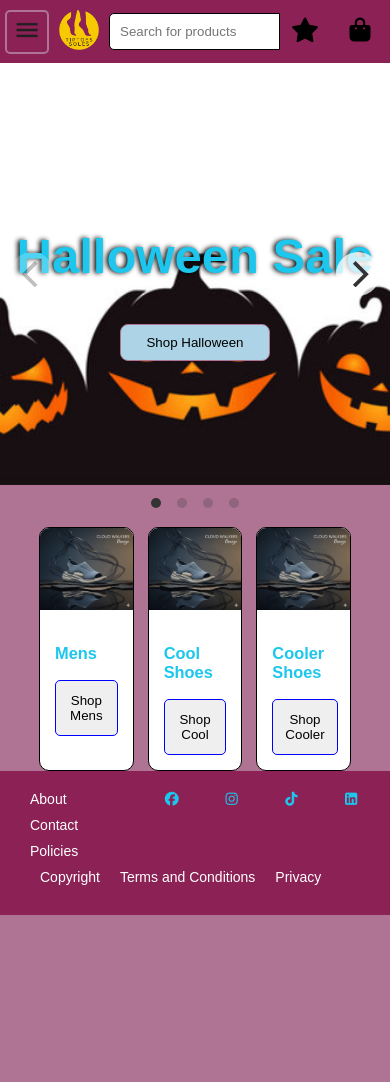
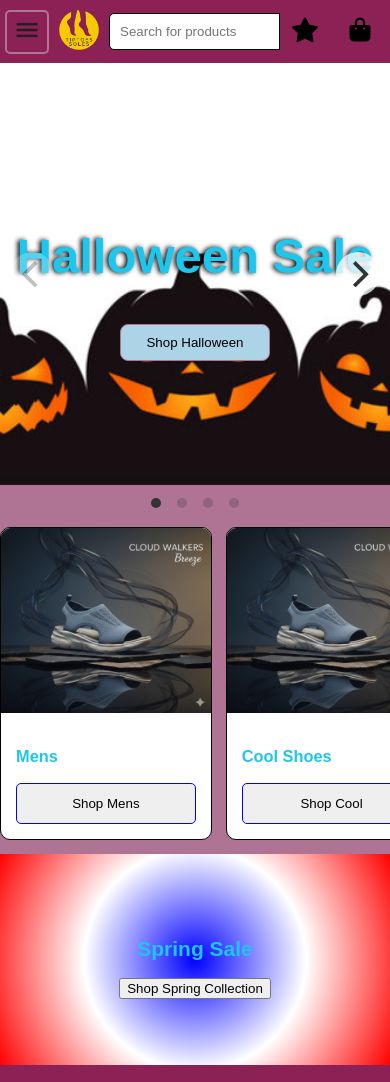
Before and after one commit to TommyNewNew/Semester-2-Web-Design, a plain HTML site: page index.html in a window 390 px wide. Shown: the top 1082 px of the page. Before the commit the page ends 915 px from the top, so only its background shows below. Drawn offline with nearby package versions, Linux system fonts and the light colour scheme.

Commit message:
added banner 2

```diff
--- a/index.html
+++ b/index.html
@@ -61,6 +61,7 @@
 
         <!-- </Banner> -->
             <main class="main-content">
+            <div class="scrollbox">
                 <div class="card-container">
                     <div class="card">
                         <img src="images/shoes/blue shoes.jpg">
@@ -89,6 +90,11 @@
                             </button>
                         </div>
                     </div>
+                </div>
+            </div>
+            <div class="banner2">
+                <h2>Spring Sale</h2>
+                <button type="button">Shop Spring Collection</button>
             </div>
             </main>
             <footer class="main-footer">
--- a/responsive.css
+++ b/responsive.css
@@ -51,4 +51,19 @@
     #search input {
         max-width: 100%;
     }
+    .main-content {
+        max-width: 100vw;
+
+    }
+    .card  {
+        min-width: 30vw;
+        flex-shrink: 0;
+        width: 300px;
+    }
+    .card-container {
+        width: 170vw;
+    }
+    .scrollbox {
+        overflow-x: scroll;
+    }
 }
--- a/styles.css
+++ b/styles.css
@@ -246,3 +246,14 @@ nav a {
     margin-right: auto;
     max-width: 80vw;
 }
+
+.banner2 {
+    min-height: 25vh;
+    display: flex;
+    flex-direction: column;
+    justify-content: center;
+    align-items: center;
+    background: linear-gradient( to right, blue, white, red);
+    background: radial-gradient(circle, blue, white, red);
+    margin-top: 1em;
+}
```
Lines whose indentation alone changed are shown as unchanged.
